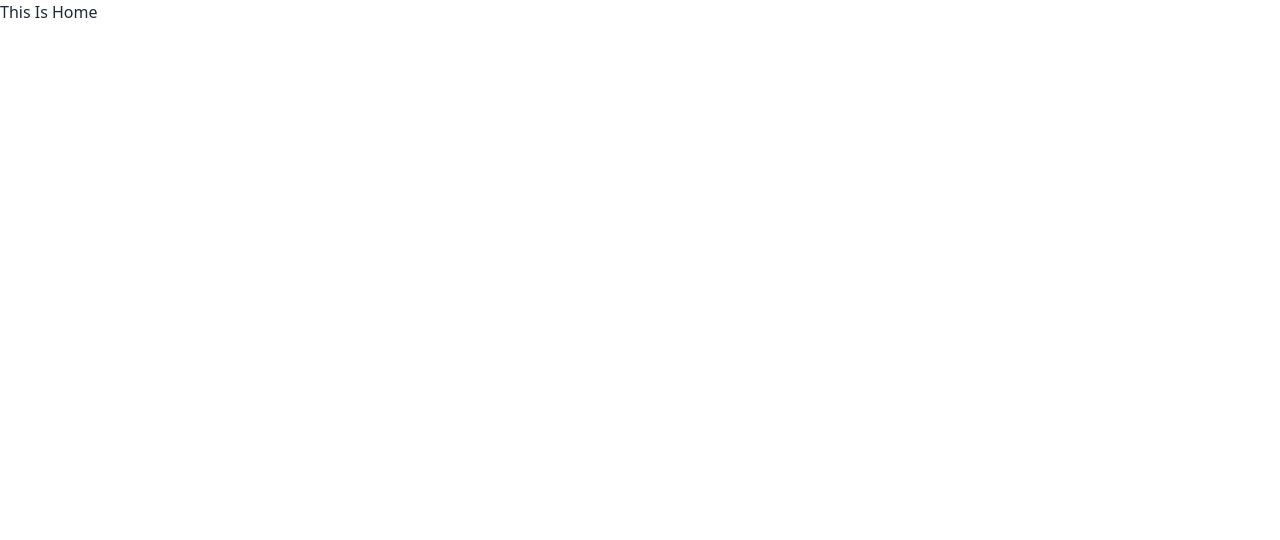
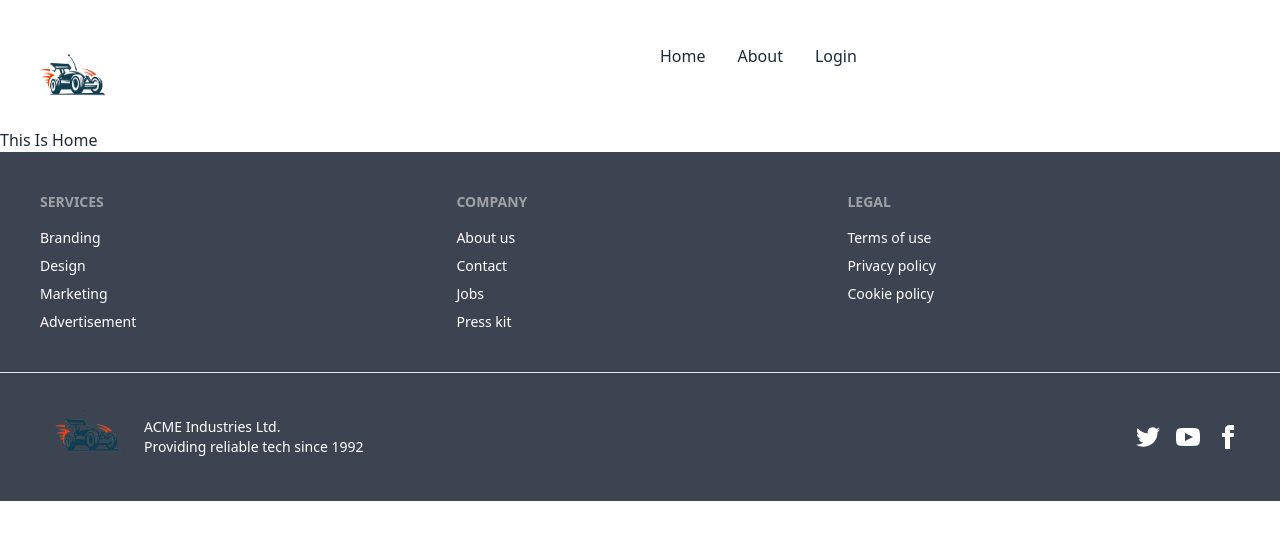
Before and after one commit to Sifatulla21/toy-palace-client, a React (Vite) app: page / in a window 1280 px wide. Shown: the top 540 px of the page. Built offline with nearby package versions, Linux system fonts and the light colour scheme.

Commit message:
header and footer

```diff
--- a/src/Layouts/Main/Main.jsx
+++ b/src/Layouts/Main/Main.jsx
@@ -1,10 +1,14 @@
 import React from 'react';
 import { Outlet } from 'react-router-dom';
+import Footer from '../../Pages/Shared/Footer/Footer';
+import Header from '../../Pages/Shared/Header/Header';
 
 const Main = () => {
     return (
         <div>
+            <Header></Header>
             <Outlet></Outlet>
+            <Footer></Footer>
         </div>
     );
 };
--- a/src/Pages/Shared/Footer/Footer.jsx
+++ b/src/Pages/Shared/Footer/Footer.jsx
@@ -0,0 +1,45 @@
+import React from 'react';
+import logo from '../../../assets/logo.png'
+const Footer = () => {
+    return (
+        <div>
+            <footer className="footer p-10 bg-neutral text-neutral-content">
+                <div>
+                    <span className="footer-title">Services</span>
+                    <a className="link link-hover">Branding</a>
+                    <a className="link link-hover">Design</a>
+                    <a className="link link-hover">Marketing</a>
+                    <a className="link link-hover">Advertisement</a>
+                </div>
+                <div>
+                    <span className="footer-title">Company</span>
+                    <a className="link link-hover">About us</a>
+                    <a className="link link-hover">Contact</a>
+                    <a className="link link-hover">Jobs</a>
+                    <a className="link link-hover">Press kit</a>
+                </div>
+                <div>
+                    <span className="footer-title">Legal</span>
+                    <a className="link link-hover">Terms of use</a>
+                    <a className="link link-hover">Privacy policy</a>
+                    <a className="link link-hover">Cookie policy</a>
+                </div>
+            </footer>
+            <footer className="footer px-10 py-4 border-t bg-neutral text-neutral-content">
+                <div className="items-center grid-flow-col">
+                    <img className="h-24 w-24" src={logo} alt="" />
+                    <p>ACME Industries Ltd. <br />Providing reliable tech since 1992</p>
+                </div>
+                <div className="md:place-self-center md:justify-self-end">
+                    <div className="grid grid-flow-col gap-4">
+                        <a><svg xmlns="http://www.w3.org/2000/svg" width="24" height="24" viewBox="0 0 24 24" className="fill-current"><path d="M24 4.557c-.883.392-1.832.656-2.828.775 1.017-.609 1.798-1.574 2.165-2.724-.951.564-2.005.974-3.127 1.195-.897-.957-2.178-1.555-3.594-1.555-3.179 0-5.515 2.966-4.797 6.045-4.091-.205-7.719-2.165-10.148-5.144-1.29 2.213-.669 5.108 1.523 6.574-.806-.026-1.566-.247-2.229-.616-.054 2.281 1.581 4.415 3.949 4.89-.693.188-1.452.232-2.224.084.626 1.956 2.444 3.379 4.6 3.419-2.07 1.623-4.678 2.348-7.29 2.04 2.179 1.397 4.768 2.212 7.548 2.212 9.142 0 14.307-7.721 13.995-14.646.962-.695 1.797-1.562 2.457-2.549z"></path></svg></a>
+                        <a><svg xmlns="http://www.w3.org/2000/svg" width="24" height="24" viewBox="0 0 24 24" className="fill-current"><path d="M19.615 3.184c-3.604-.246-11.631-.245-15.23 0-3.897.266-4.356 2.62-4.385 8.816.029 6.185.484 8.549 4.385 8.816 3.6.245 11.626.246 15.23 0 3.897-.266 4.356-2.62 4.385-8.816-.029-6.185-.484-8.549-4.385-8.816zm-10.615 12.816v-8l8 3.993-8 4.007z"></path></svg></a>
+                        <a><svg xmlns="http://www.w3.org/2000/svg" width="24" height="24" viewBox="0 0 24 24" className="fill-current"><path d="M9 8h-3v4h3v12h5v-12h3.642l.358-4h-4v-1.667c0-.955.192-1.333 1.115-1.333h2.885v-5h-3.808c-3.596 0-5.192 1.583-5.192 4.615v3.385z"></path></svg></a>
+                    </div>
+                </div>
+            </footer>
+        </div>
+    );
+};
+
+export default Footer;
--- a/src/Pages/Shared/Header/Header.jsx
+++ b/src/Pages/Shared/Header/Header.jsx
@@ -0,0 +1,34 @@
+import { Link } from 'react-router-dom';
+import logo from '../../../assets/logo.png'
+
+const Header = () => {
+    const navItems = <>
+        <li><Link to="/">Home </Link></li>
+        <li><Link to="/about">About</Link></li>
+        <li><Link to="/login">Login</Link></li>
+    </>
+    return (
+        <div className="navbar bg-base-100 h-28 mb-4">
+            <div className="navbar-start">
+                <div className="dropdown">
+                    <label tabIndex={0} className="btn btn-ghost lg:hidden">
+                        <svg xmlns="http://www.w3.org/2000/svg" className="h-5 w-5" fill="none" viewBox="0 0 24 24" stroke="currentColor"><path strokeLinecap="round" strokeLinejoin="round" strokeWidth="2" d="M4 6h16M4 12h8m-8 6h16" /></svg>
+                    </label>
+                    <ul tabIndex={0} className="menu menu-compact dropdown-content mt-3 p-2 shadow bg-base-100 rounded-box w-52">
+                        {navItems}
+                    </ul>
+                </div>
+                <Link to="/" className="btn btn-ghost normal-case text-xl">
+                    <img className="h-24 w-24" src={logo} alt="" />
+                </Link>
+            </div>
+            <div className="navbar-center hidden lg:flex">
+                <ul className="menu menu-horizontal px-1">
+                    {navItems}
+                </ul>
+            </div>
+        </div>
+    );
+};
+
+export default Header;
```
